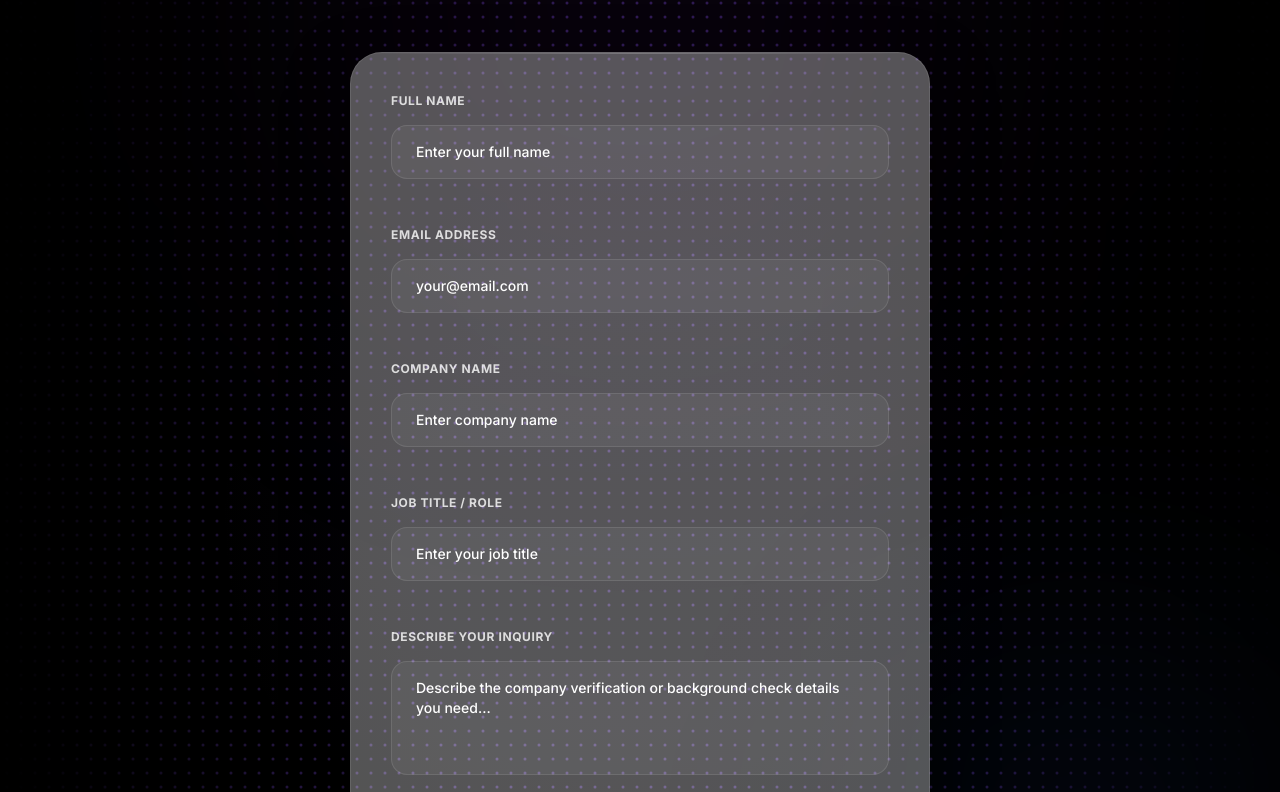
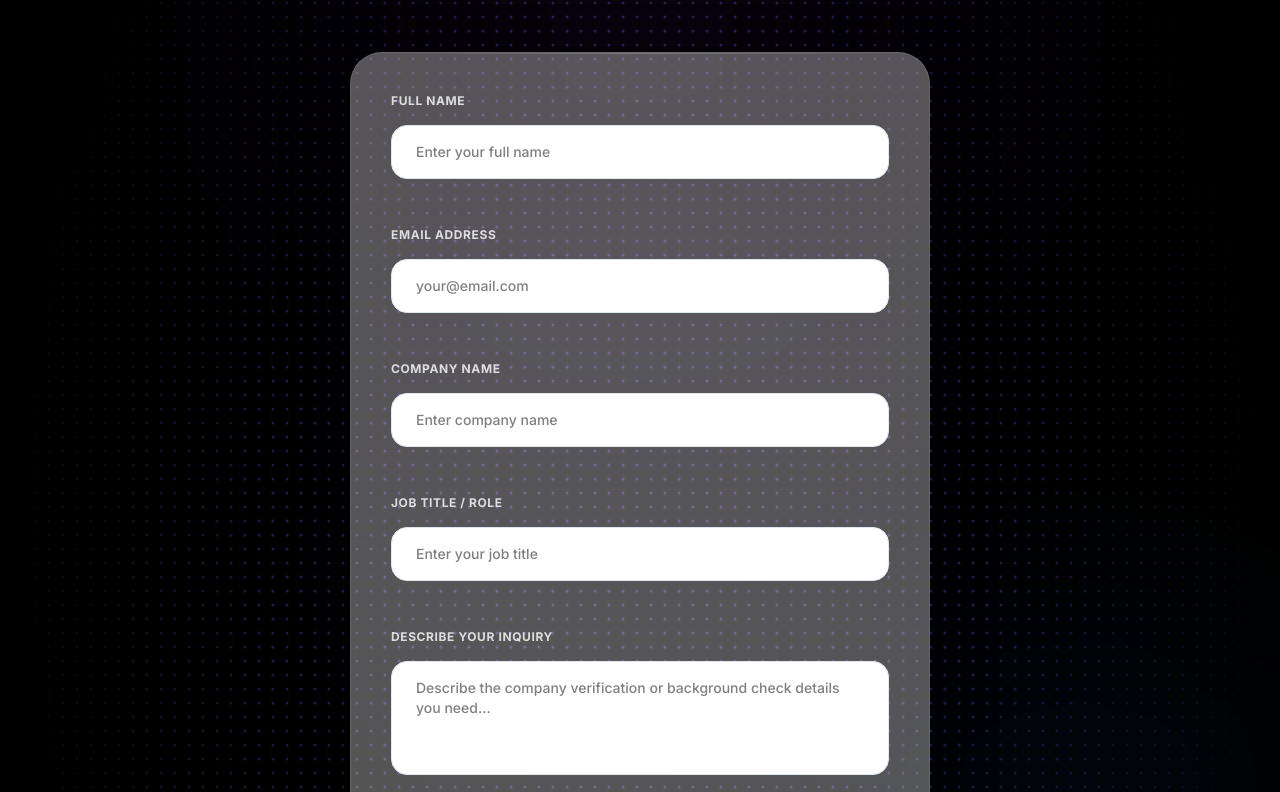
Before and after one commit to marketingfuentesjuul/quimera, a React (Vite) app: page /chilean-company-verification in a window 1280 px wide. Shown: the part 508-1300 px from the top of the page. Built offline with nearby package versions, Linux system fonts and the light colour scheme.

Commit message:
Style verification page form fields with white background and black text

```diff
--- a/src/pages/ChileanCompanyVerificationPage.jsx
+++ b/src/pages/ChileanCompanyVerificationPage.jsx
@@ -129,7 +129,7 @@ const ChileanCompanyVerificationPage = () => {
                       onChange={handleChange}
                       placeholder="Enter your full name"
                       required
-                      className="w-full bg-white/5 border border-white/10 text-white placeholder-white font-medium rounded-2xl focus:outline-none focus:bg-white/10 focus:border-[#8b6ce5]/50 focus:ring-4 focus:ring-[#8b6ce5]/10 hover:bg-white/[0.07] hover:border-white/20 transition-all duration-300 text-sm py-4 px-6"
+                      className="w-full bg-white border border-slate-200 text-black placeholder-black/50 font-medium rounded-2xl focus:outline-none focus:border-[#8b6ce5]/50 focus:ring-4 focus:ring-[#8b6ce5]/10 hover:border-slate-300 transition-all duration-300 text-sm py-4 px-6"
                     />
                   </div>
 
@@ -146,7 +146,7 @@ const ChileanCompanyVerificationPage = () => {
                         onChange={handleChange}
                         placeholder="your@email.com"
                         required
-                        className="w-full bg-white/5 border border-white/10 text-white placeholder-white font-medium rounded-2xl focus:outline-none focus:bg-white/10 focus:border-[#8b6ce5]/50 focus:ring-4 focus:ring-[#8b6ce5]/10 hover:bg-white/[0.07] hover:border-white/20 transition-all duration-300 text-sm py-4 px-6"
+                        className="w-full bg-white border border-slate-200 text-black placeholder-black/50 font-medium rounded-2xl focus:outline-none focus:border-[#8b6ce5]/50 focus:ring-4 focus:ring-[#8b6ce5]/10 hover:border-slate-300 transition-all duration-300 text-sm py-4 px-6"
                       />
                     </div>
                     <div className="flex flex-col gap-2">
@@ -160,7 +160,7 @@ const ChileanCompanyVerificationPage = () => {
                         onChange={handleChange}
                         placeholder="Enter company name"
                         required
-                        className="w-full bg-white/5 border border-white/10 text-white placeholder-white font-medium rounded-2xl focus:outline-none focus:bg-white/10 focus:border-[#8b6ce5]/50 focus:ring-4 focus:ring-[#8b6ce5]/10 hover:bg-white/[0.07] hover:border-white/20 transition-all duration-300 text-sm py-4 px-6"
+                        className="w-full bg-white border border-slate-200 text-black placeholder-black/50 font-medium rounded-2xl focus:outline-none focus:border-[#8b6ce5]/50 focus:ring-4 focus:ring-[#8b6ce5]/10 hover:border-slate-300 transition-all duration-300 text-sm py-4 px-6"
                       />
                     </div>
                   </div>
@@ -177,7 +177,7 @@ const ChileanCompanyVerificationPage = () => {
                       onChange={handleChange}
                       placeholder="Enter your job title"
                       required
-                      className="w-full bg-white/5 border border-white/10 text-white placeholder-white font-medium rounded-2xl focus:outline-none focus:bg-white/10 focus:border-[#8b6ce5]/50 focus:ring-4 focus:ring-[#8b6ce5]/10 hover:bg-white/[0.07] hover:border-white/20 transition-all duration-300 text-sm py-4 px-6"
+                      className="w-full bg-white border border-slate-200 text-black placeholder-black/50 font-medium rounded-2xl focus:outline-none focus:border-[#8b6ce5]/50 focus:ring-4 focus:ring-[#8b6ce5]/10 hover:border-slate-300 transition-all duration-300 text-sm py-4 px-6"
                     />
                   </div>
 
@@ -193,7 +193,7 @@ const ChileanCompanyVerificationPage = () => {
                       placeholder="Describe the company verification or background check details you need..."
                       required
                       rows="4"
-                      className="w-full bg-white/5 border border-white/10 text-white placeholder-white font-medium rounded-2xl focus:outline-none focus:bg-white/10 focus:border-[#8b6ce5]/50 focus:ring-4 focus:ring-[#8b6ce5]/10 hover:bg-white/[0.07] hover:border-white/20 transition-all duration-300 text-sm resize-none py-4 px-6"
+                      className="w-full bg-white border border-slate-200 text-black placeholder-black/50 font-medium rounded-2xl focus:outline-none focus:border-[#8b6ce5]/50 focus:ring-4 focus:ring-[#8b6ce5]/10 hover:border-slate-300 transition-all duration-300 text-sm resize-none py-4 px-6"
                     />
                   </div>
 
```
